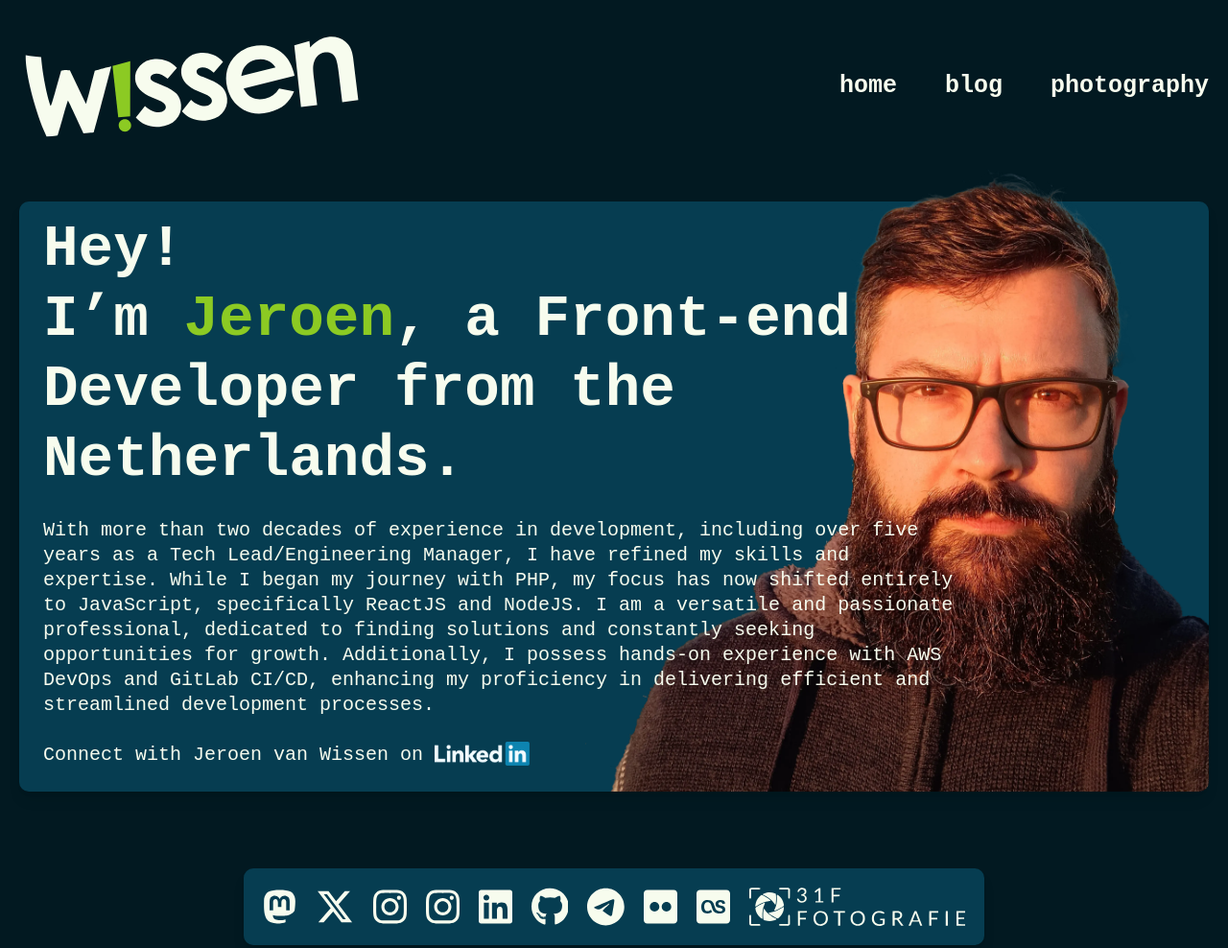
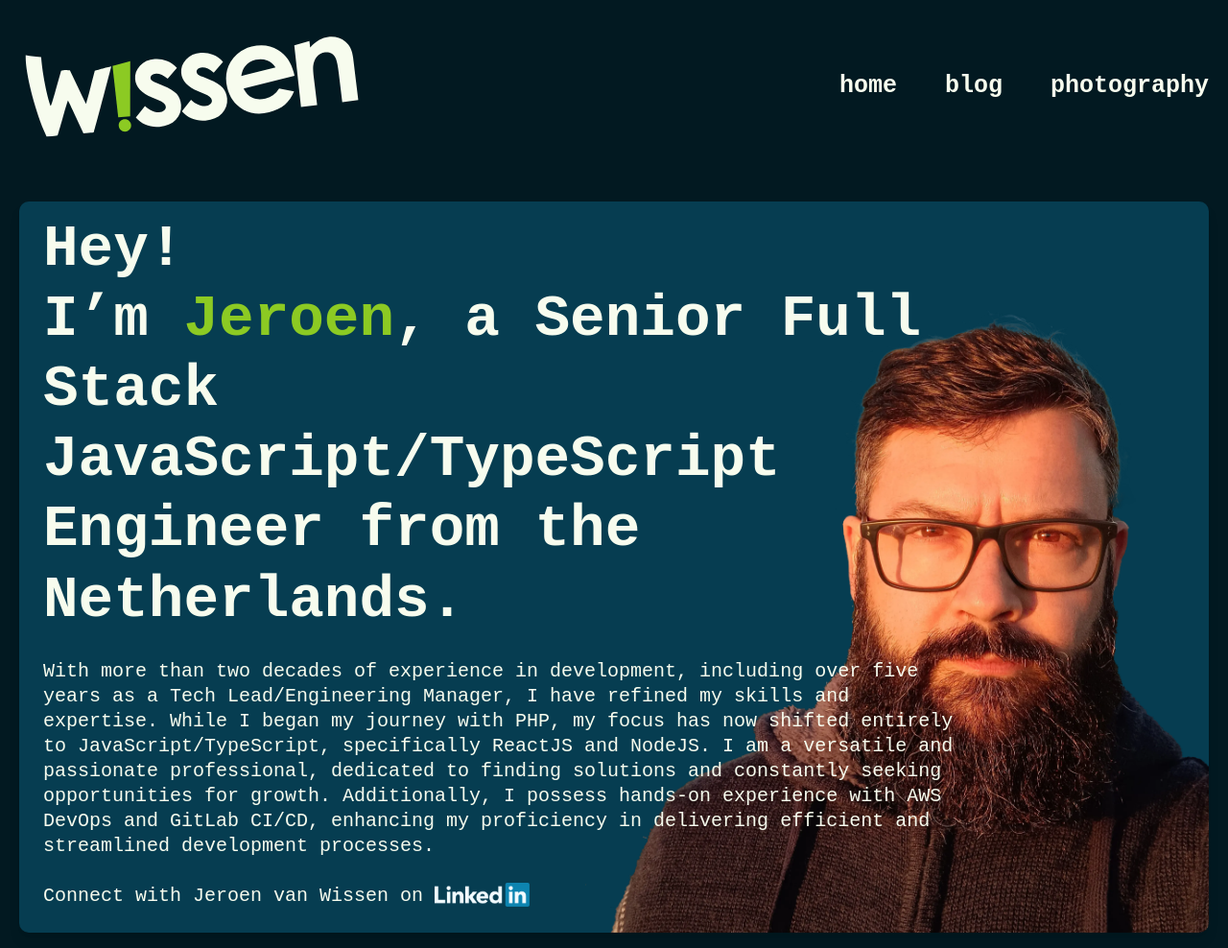
Before and after one commit to jeroenvanwissen/jeroenvanwissen.nl, an Astro site: page / in a window 1280 px wide. Shown: the top 988 px of the page at 96% size. Built offline with nearby package versions, Linux system fonts and the light colour scheme; Astro itself is replaced by a stand-in of ours.

Commit message:
Updates for 1.0.7 release

```diff
--- a/src/pages/index.astro
+++ b/src/pages/index.astro
@@ -7,7 +7,7 @@
 
 <Layout>
     <Fragment slot="head">
-        <title>Jeroen van Wissen</title>
+        <title>Jeroen van Wissen - Senior Full Stack JavaScript/TypeScript Engineer</title>
         <meta content="website" property="og:type" />
         <meta content="Jeroen van Wissen" property="og:title" />
         <meta content="Jeroen van Wissen - More than two decades of experience in development, including over five years as a Tech Lead/Engineering Manager" name="description" />
@@ -24,10 +24,10 @@
             <div class="md:flex justify-center">
                 <img alt="Image of Jeroen van Wissen" src="/images/jeroen.webp" class="mb-2 w-full max-w-[310px] h-52 md:h-[225px] mx-auto rounded object-cover object-top xl:hidden" />
                 <p class="md:text-2xl lg:text-3xl xl:text-4xl md:ml-2 xl:ml-0 font-bold text-left text-primary-50">
-                    Hey!<br />I’m <span class="text-primary-500">Jeroen</span>, a Front-end Developer from the Netherlands.</span>
+                    Hey!<br />I’m <span class="text-primary-500">Jeroen</span>, a Senior Full Stack JavaScript/TypeScript Engineer from the Netherlands.</span>
                 </p>
                 </div>
-            <p class="text-sm text-left text-primary-50 md:text-base">With more than two decades of experience in development, including over five years as a Tech Lead/Engineering Manager, I have refined my skills and expertise. While I began my journey with PHP, my focus has now shifted entirely to JavaScript, specifically ReactJS and NodeJS. I am a versatile and passionate professional, dedicated to finding solutions and constantly seeking opportunities for growth. Additionally, I possess hands-on experience with AWS DevOps and GitLab CI/CD, enhancing my proficiency in delivering efficient and streamlined development processes.</p>
+            <p class="text-sm text-left text-primary-50 md:text-base">With more than two decades of experience in development, including over five years as a Tech Lead/Engineering Manager, I have refined my skills and expertise. While I began my journey with PHP, my focus has now shifted entirely to JavaScript/TypeScript, specifically ReactJS and NodeJS. I am a versatile and passionate professional, dedicated to finding solutions and constantly seeking opportunities for growth. Additionally, I possess hands-on experience with AWS DevOps and GitLab CI/CD, enhancing my proficiency in delivering efficient and streamlined development processes.</p>
             <!-- <div class="px-5 py-2 rounded-lg bg-primary-50 hover:bg-primary-300">
                 <p class="text-base font-bold text-primary-800">More about me</p>
             </div> -->
```
Also changed, not shown: package.json (+6 -6 lines), 2 other files.
